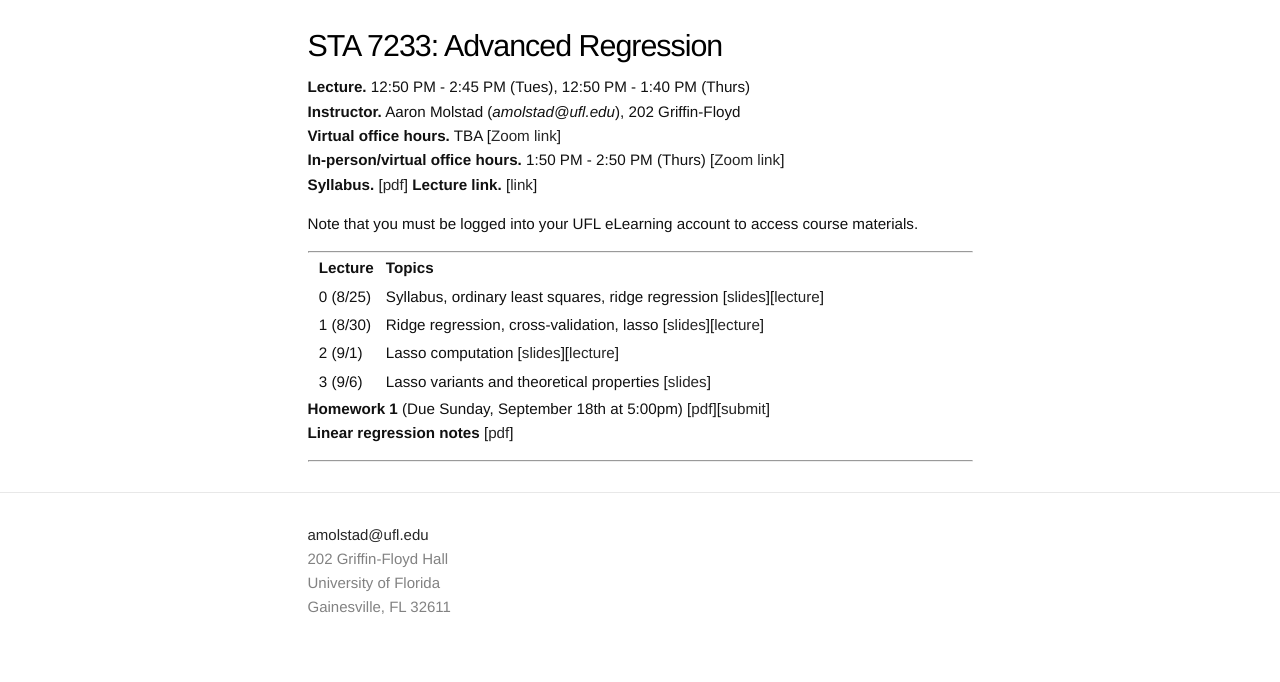
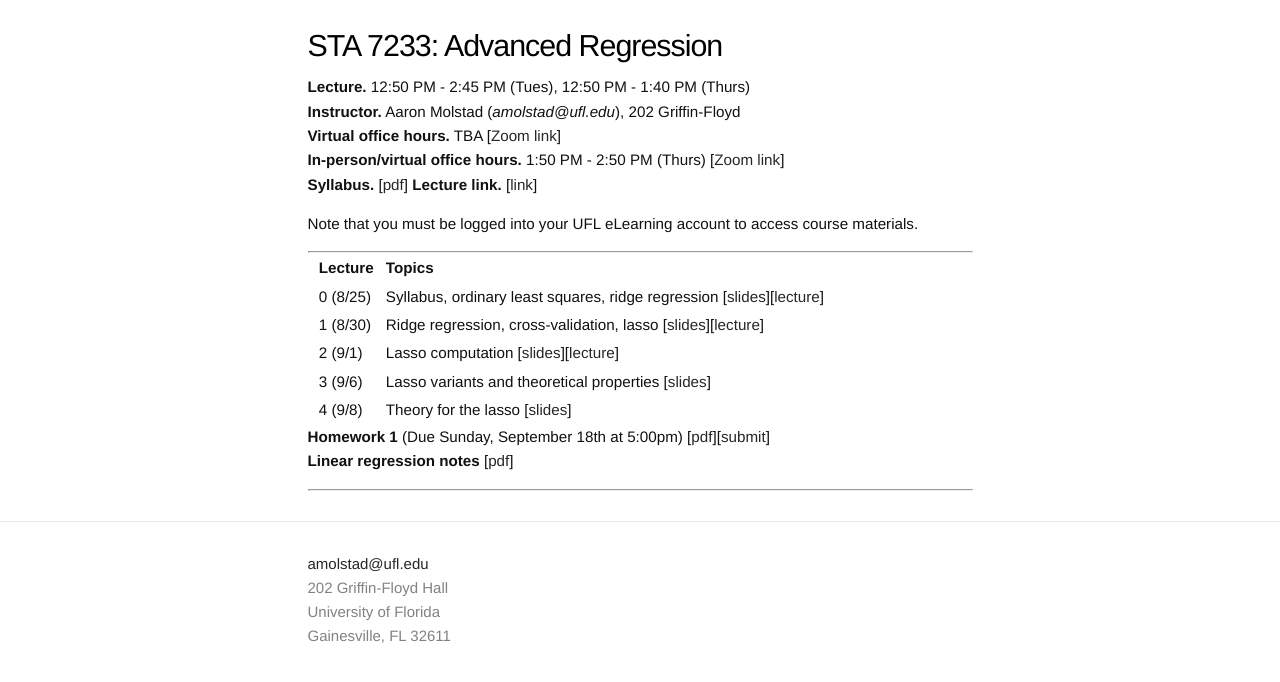
Before and after one commit to ajmolstad/ajmolstad.github.io, a Jekyll site: the page built from F22_STA7233.md, in a window 1280 px wide. Shown: the top 682 px of the page. Built offline with Jekyll 4.4.1, drawn with Linux system fonts in a browser that asks for light colours.

Commit message:
Update F22_STA7233.md

```diff
--- a/F22_STA7233.md
+++ b/F22_STA7233.md
@@ -20,6 +20,7 @@ Note that you must be logged into your UFL eLearning account to access course ma
 || 1 (8/30) || Ridge regression, cross-validation, lasso [[slides](https://ufl.instructure.com/files/71104309/download?download_frd=1)][[lecture](https://ufl.instructure.com/files/71104308/download?download_frd=1)] ||
 || 2 (9/1) || Lasso computation [[slides](https://ufl.instructure.com/files/71183569/download?download_frd=1)][[lecture](https://ufl.instructure.com/files/71183552/download?download_frd=1)] ||
 || 3 (9/6) || Lasso variants and theoretical properties [[slides](https://ufl.instructure.com/files/71222125/download?download_frd=1)] ||
+|| 4 (9/8) || Theory for the lasso [[slides](https://ufl.instructure.com/files/71291903/download?download_frd=1)] ||
 
 
 **Homework 1** (Due Sunday, September 18th at 5:00pm) [[pdf](https://ufl.instructure.com/files/71182985/download?download_frd=1)][[submit](https://ufl.instructure.com/courses/463961/assignments/5390259)]
```
